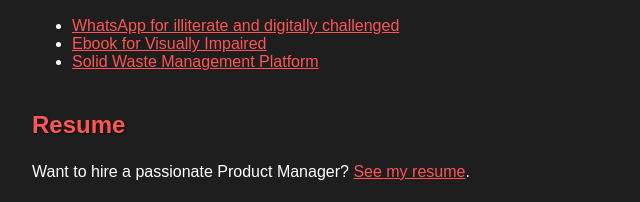
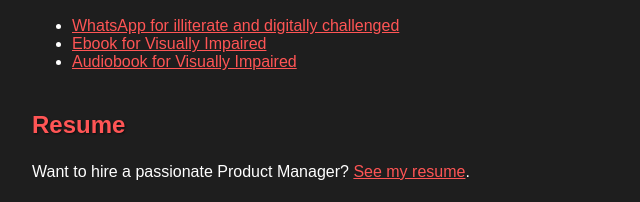
Before and after one commit to avithehacker/PM, a plain HTML site: page index.html in a window 1280 px wide. Shown: the part 903-1105 px from the top of the page, 208-848 px from the left. Drawn offline with Linux system fonts and the light colour scheme.

Commit message:
audiobook PRD Added

```diff
--- a/index.html
+++ b/index.html
@@ -120,7 +120,7 @@
     <ul>
         <li><a href="/PM/pdf/prd/Building WhatsApp for illiterate and digitally challenged.pdf">WhatsApp for illiterate and digitally challenged</a></li>
         <li><a href="/PM/pdf/prd/Veeery Accessible Ebook for Visually Impaired.pdf">Ebook for Visually Impaired</a></li>
-        <li><a href="/PM/pdf/prd/Platform For Solid Waste Management System.pdf">Solid Waste Management Platform</a></li>
+        <li><a href="/PM/pdf/prd/Veeery Accessible Audiobook for Visually Impaired.pdf">Audiobook for Visually Impaired</a></li>
     </ul>
 
     <div class="resume-section">
```
Also changed, not shown: 1 other file.
